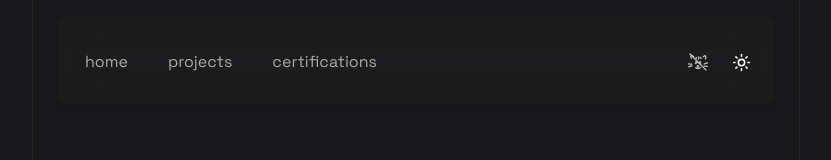
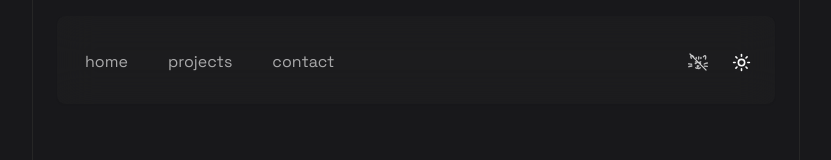
Before and after one commit to swayam-rajput/portfolio, a Next.js app: page / in a window 1280 px wide. Shown: the top 160 px of the page, without its empty margins (224-1055 px from the left). Built offline with nearby package versions, Linux system fonts and the light colour scheme.

Commit message:
removed certifs

```diff
--- a/src/app/components/Navbar.tsx
+++ b/src/app/components/Navbar.tsx
@@ -62,8 +62,8 @@ export const Navbar = () => {
                             </li>
 
                             <li className="sm:px-1 transition sm:opacity-80 opacity-60 hover:opacity-100 px-0.5" onMouseEnter={handleMouseEnter}>
-                                <Link href={'/certifications'}  className={navitemstyle}>
-                                    certifications
+                                <Link href={'/contact'}  className={navitemstyle}>
+                                    contact
                                 </Link>
                             </li>
                             {/* <li className="sm:px-1 transition sm:opacity-80 opacity-60 hover:opacity-100 px-0.5" onMouseEnter={handleMouseEnter}>
--- a/src/app/page.tsx
+++ b/src/app/page.tsx
@@ -104,7 +104,7 @@ export default function Home() {
                                 <Projects limit={2}/>
                             {/* </div> */}
                     </div>
-
+{/*
                     <div className="flex flex-col mt-2 px-2 gap-6">
                         <div className="flex group flex-row items-center ">
                             <Link href={'/certifications'} className="flex w-full justify-between group gap-4">
@@ -116,10 +116,8 @@ export default function Home() {
 
                             </Link>
                         </div>
-                        {/* <div className="md:flex hidden"> */}
-                            <Certificate showImage={false} limit={2}/>
-                        {/* </div> */}
-                    </div>
+                        <Certificate showImage={false} limit={2}/>
+                    </div> */}
                 </section>
         </main>
     );
```
